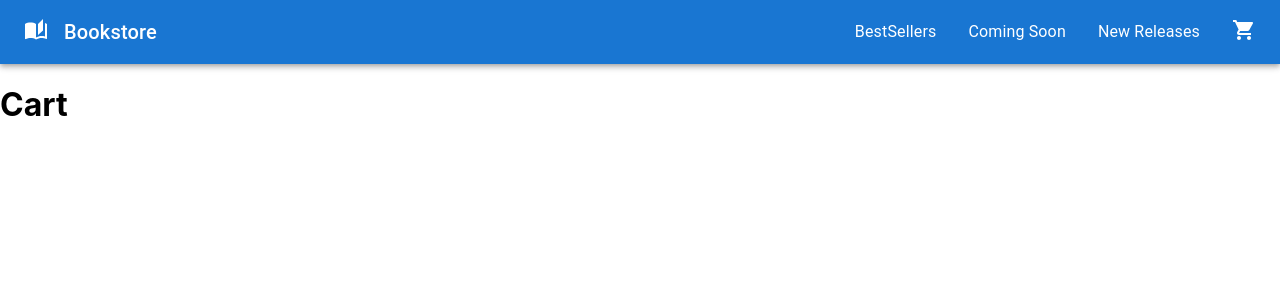
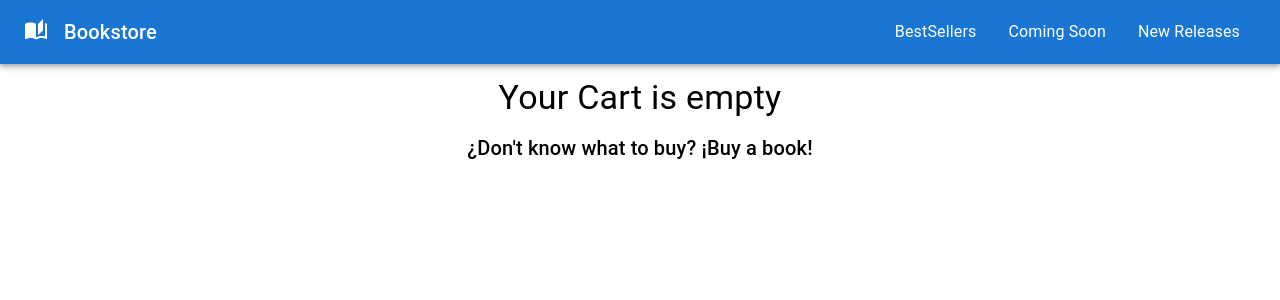
Before and after one commit to noname07/bookstore-grela, a React (Create React App) app: page /cart in a window 1280 px wide. Shown: the top 300 px of the page. Built offline with nearby package versions, Linux system fonts and the light colour scheme.

Commit message:
Commit to change my machine

```diff
--- a/src/components/Cart.js
+++ b/src/components/Cart.js
@@ -1,8 +1,54 @@
+import { CartContext } from "./CartProvider";
+import { useContext, useEffect, useState } from 'react';
+import List from '@mui/material/List';
+import { Link } from "react-router-dom";
+import Grid from '@mui/material/Grid';
+import Typography from '@mui/material/Typography';
+import CartItem from "./CartItem";
+import ListItem from '@mui/material/ListItem';
+import { ListItemText } from "@mui/material";
+
 function Cart() {
+    const to = '/';
+    const [items, setItems] = useState([]);
+    const [totalPrice, setTotalPrice] = useState(0);
+    const cartContext = useContext(CartContext);
+
+    const remove = (id) => {
+        cartContext.removeItem(id);
+    }
+
+    useEffect(() => {
+        const items = cartContext.getItems();
+        // const totalPrice = items?.length ?? 100;
+
+        setItems(items);
+    }, [cartContext]);
+
     return (
-        <h1>
-            Cart
-        </h1>
+        <>
+            {items.length < 1 ?
+                <>
+                    <Typography display='flex' p='.8rem' justifyContent={'center'} variant='h4'>
+                        Your Cart is empty
+                    </Typography>
+                    <Typography className='linkBrand' component={Link} to={to} display='flex' justifyContent={'center'} variant='h6'>
+                        ¿Don't know what to buy? ¡Buy a book!
+                    </Typography>
+                </>
+                :
+                <Grid item xs={12} md={6}>
+                    <List>
+                        {items.map((item, key) => <CartItem {...item} remove={remove} key={key} />)}
+                        <ListItem>
+                            <ListItemText
+                                primary={`Total price: US$${totalPrice}`}
+                            />
+                        </ListItem>
+                    </List>
+                </Grid >
+            }
+        </>
     );
 };
 
--- /dev/null
+++ b/src/components/CartItem.js
@@ -0,0 +1,36 @@
+import ListItem from '@mui/material/ListItem';
+import ListItemAvatar from '@mui/material/ListItemAvatar';
+import Avatar from '@mui/material/Avatar';
+import IconButton from '@mui/material/IconButton';
+import DeleteIcon from '@mui/icons-material/Delete';
+import { ListItemText } from "@mui/material";
+import AutoStoriesIcon from '@mui/icons-material/AutoStories';
+
+
+function CartItem({ item, quantity, remove, key }) {
+    const { id, title, price } = item;
+
+    return (
+        <ListItem key={key}
+            secondaryAction={
+                <IconButton edge="end" aria-label="delete" onClick={() => { remove(id); }}>
+                    <DeleteIcon />
+                </IconButton>
+            }>
+            <ListItemAvatar>
+                <Avatar>
+                    <AutoStoriesIcon />
+                </Avatar>
+            </ListItemAvatar>
+            <ListItemText
+                primary={title}
+                secondary={`Quantity: ${quantity}`}
+            />
+            <ListItemText
+                primary={`US$ ${price}`}
+            />
+        </ListItem>
+    );
+};
+
+export default CartItem;
--- a/src/components/ItemDetail.js
+++ b/src/components/ItemDetail.js
@@ -29,12 +29,6 @@ function ItemDetail({ id, title, description, author, price, img, isDesktop }) {
         alert('Added to the basket!')
     }
 
-    const remove = () => {
-        cartContext.removeItem(id);
-
-        alert('One item has been removed from the cart')
-    }
-
     return (
         <Box key={id} sx={{ display: 'flex', flexDirection: isDesktop ? 'row' : 'column', border: '.1rem solid #e2e2e2' }}>
             <CardMedia
@@ -55,7 +49,6 @@ function ItemDetail({ id, title, description, author, price, img, isDesktop }) {
                 </Typography>
                 <Box sx={{ display: 'flex', gap: 2, marginTop: '2rem', alignSelf: 'end', justifyContent: 'end' }} >
                     <Button onClick={() => add()} variant="contained">{isInCart ? 'Add anoter one!' : 'Add to cart'}</Button>
-                    {isInCart && <Button onClick={() => remove()} variant="contained">Remove</Button>}
                     {canFinish && <Button component={Link} to={'/cart'} variant="contained">Finish</Button>}
                 </Box>
             </CardContent >
--- a/src/components/NavBar.js
+++ b/src/components/NavBar.js
@@ -1,11 +1,22 @@
 import AppBar from '@mui/material/AppBar';
+import { CartContext } from './CartProvider';
 import NavBarBrand from './NavbarBrand';
 import NavBarCartIcon from './NavbarCartIcon';
 import NavBarItem from './NavBarItem';
 import Toolbar from '@mui/material/Toolbar';
+import { useContext, useEffect, useState } from 'react';
 
 function NavBar({ isDesktop }) {
     const pages = ['BestSellers', 'Coming Soon', 'New Releases'];
+    const [counter, setCounter] = useState(0);
+
+    const cartContext = useContext(CartContext);
+
+    useEffect(() => {
+        const count = cartContext.countItems();
+
+        setCounter(count);
+    }, [cartContext, counter]);
 
     return (
         <AppBar position='sticky'>
@@ -18,7 +29,7 @@ function NavBar({ isDesktop }) {
                         ))}
                     </>
                 }
-                <NavBarCartIcon />
+                {counter > 0 && <NavBarCartIcon counter={counter} />}
             </Toolbar>
         </AppBar >
     );
--- a/src/components/NavbarCartIcon.js
+++ b/src/components/NavbarCartIcon.js
@@ -1,23 +1,10 @@
 import { Box } from '@mui/system';
 import CartCounter from './CartCounter';
-import { CartContext } from './CartProvider';
 import { Link } from "react-router-dom";
 import ShoppingCartIcon from '@mui/icons-material/ShoppingCart';
-import { useContext, useEffect, useState } from 'react';
 
-function NavBarCartIcon() {
+function NavBarCartIcon({ counter }) {
     const to = '/cart';
-    const [counter, setCounter] = useState(0);
-
-    const cartContext = useContext(CartContext);
-
-    useEffect(() => {
-        const count = cartContext.countItems();
-
-        setCounter(count);
-    }, [cartContext, counter]);
-
-
 
     return (
         <>
```
